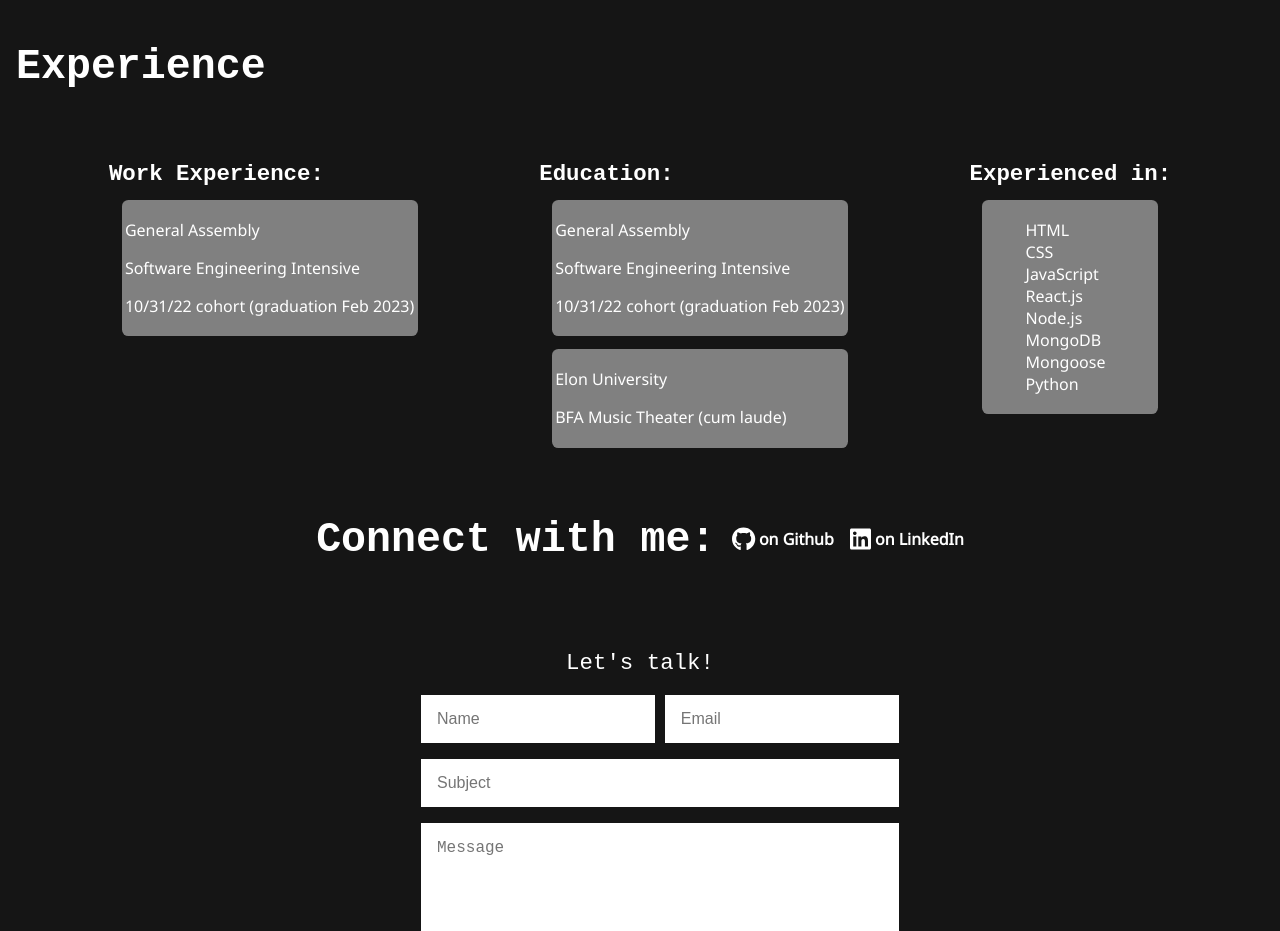
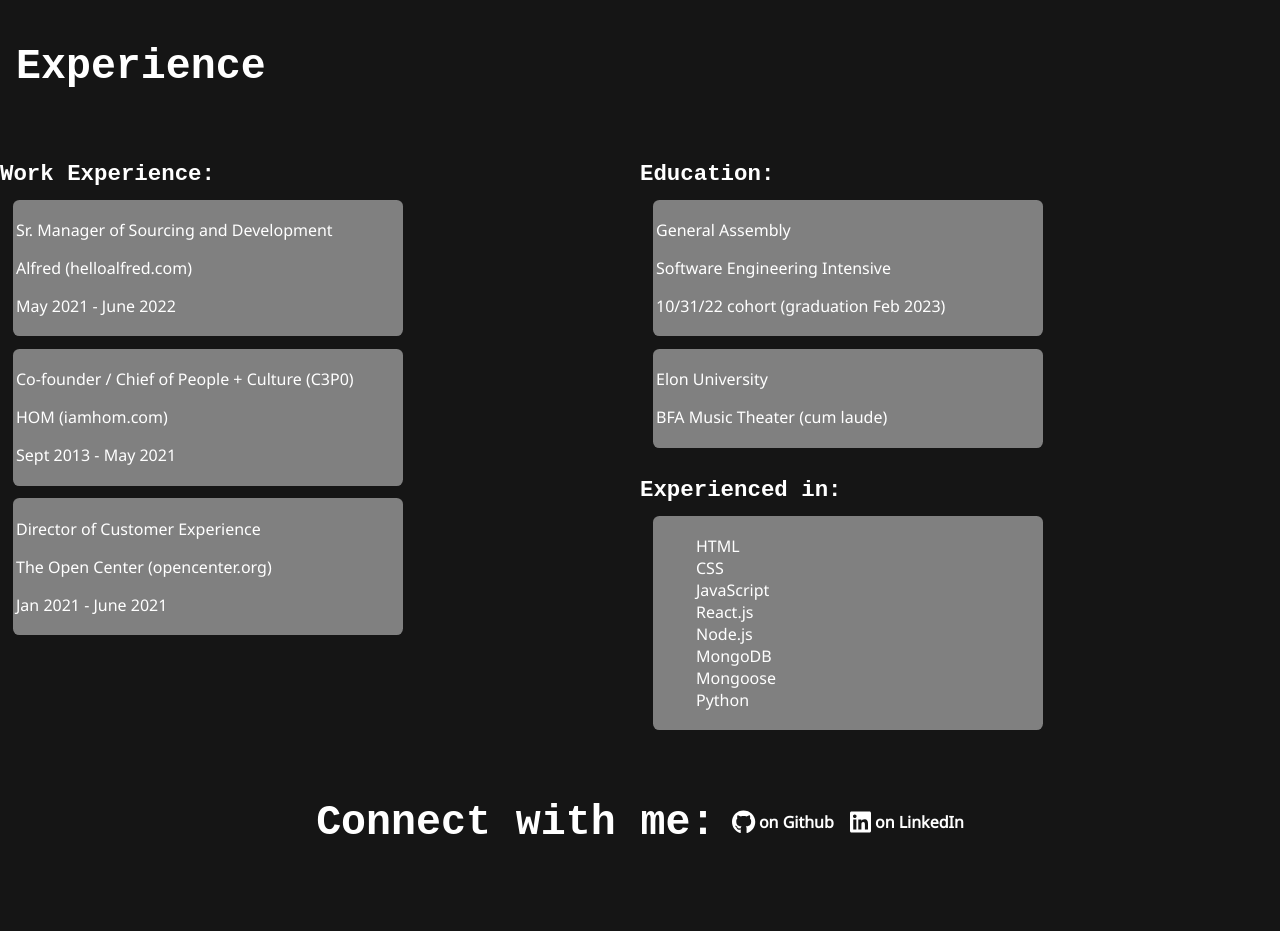
Before and after one commit to coreyloftus/personal-portfolio, a React (Create React App) app: page / in a window 1280 px wide. Shown: the part 1062-1993 px from the top of the page. Built offline with nearby package versions, Linux system fonts and the light colour scheme; a web font is replaced by a local one.

Commit message:
About styling

```diff
--- a/src/components/About.js
+++ b/src/components/About.js
@@ -6,9 +6,19 @@
         <div className="work-box">
           <h4 className="heading-3">Work Experience:</h4>
           <div className="color-box">
-            <p>General Assembly</p>
-            <p>Software Engineering Intensive</p>
-            <p>10/31/22 cohort (graduation Feb 2023)</p>
+            <p>Sr. Manager of Sourcing and Development</p>
+            <p>Alfred (helloalfred.com)</p>
+            <p>May 2021 - June 2022</p>
+          </div>
+          <div className="color-box">
+            <p>Co-founder / Chief of People + Culture (C3P0)</p>
+            <p>HOM (iamhom.com)</p>
+            <p>Sept 2013 - May 2021</p>
+          </div>
+          <div className="color-box">
+            <p>Director of Customer Experience</p>
+            <p>The Open Center (opencenter.org)</p>
+            <p>Jan 2021 - June 2021</p>
           </div>
         </div>
         <div className="education-box">
@@ -22,7 +32,6 @@
             <p>Elon University</p>
             <p>BFA Music Theater (cum laude)</p>
           </div>
-        </div>
         <div className="technology-box">
           <h4 className="heading-3">Experienced in:</h4>
           <div className="color-box">
@@ -38,6 +47,7 @@
             </ul>
           </div>
         </div>
+        </div>
       </div>
     </div>
   )
--- a/src/style/App.scss
+++ b/src/style/App.scss
@@ -117,6 +117,13 @@
     border-radius: .4rem;
     padding:.2rem;
     margin:.8rem;
+    width:60%;
+  }
+  .work-box {
+    width:50%;
+  }
+  .education-box{
+    width:50%;
   }
 }
 .Contact {
```
